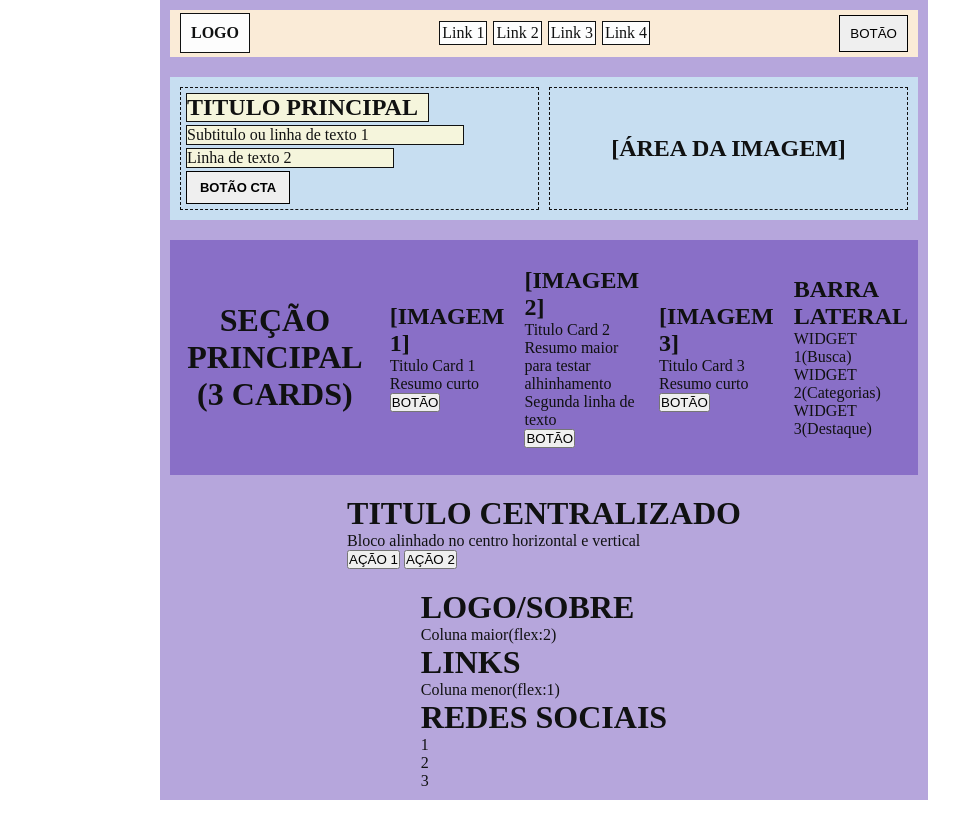
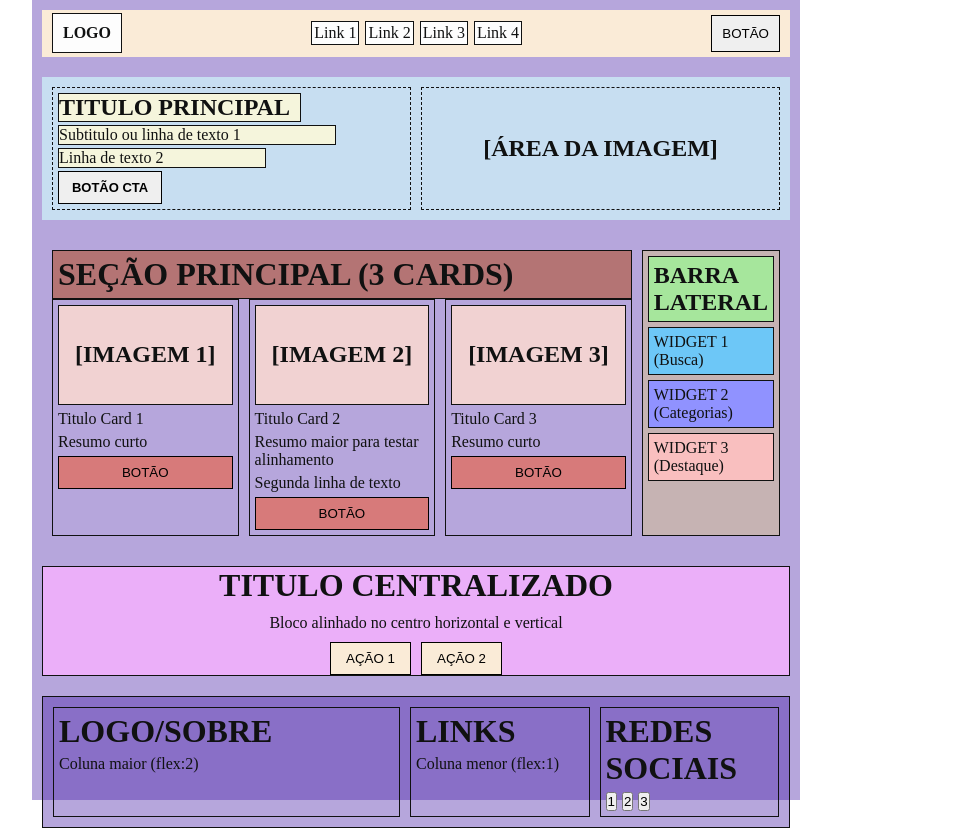
Before and after one commit to 0001205390-png/atividade-fixacao, a plain HTML site: page index.html in a window 1280 px wide. Shown: the whole page, without its empty margins (224-1183 px from the left). Before the commit the page ends 800 px from the top, so only its background shows below. Drawn offline with Linux system fonts and the light colour scheme.

Commit message:
terminei ate o footer

```diff
--- a/index.html
+++ b/index.html
@@ -40,10 +40,17 @@
             </div>
         </div>
 
+
         <div class="main">
+
+            <div class="conteudo-principal">
+
                 <div class="secao-principal">
                     <h1>SEÇÃO PRINCIPAL (3 CARDS)</h1>
                 </div>
+
+                <div class="cards-container">
+
                     <div class="article">
                         <div class="imagem">
                             <h2>[IMAGEM 1]</h2>
@@ -65,7 +72,7 @@
                             <p>Titulo Card 2</p>
                         </div>
                         <div class="resumo-curto">
-                    <p>Resumo maior para testar alhinhamento</p>
+                            <p>Resumo maior para testar alinhamento</p>
                         </div>
                         <div class="segunda-linha">
                             <p>Segunda linha de texto</p>
@@ -86,55 +93,61 @@
                         <div><button class="botao">BOTÃO</button></div>
                     </div>
 
+                </div>
+            </div>
+
             <aside class="aside">
                 <div class="barra-lateral">
                     <h2>BARRA LATERAL</h2>
                 </div>
                 <div class="busca">
-                    <p>WIDGET 1(Busca)</p>
+                    <p>WIDGET 1 (Busca)</p>
                 </div>
                 <div class="categorias">
-                    <p>WIDGET 2(Categorias)</p>
+                    <p>WIDGET 2 (Categorias)</p>
                 </div>
                 <div class="destaque">
-                    <p>WIDGET 3(Destaque)</p>
+                    <p>WIDGET 3 (Destaque)</p>
                 </div>
             </aside>
+
         </div>
 
         <div class="article-final">
             <div class="titulo-centralizado">
                 <h1>TITULO CENTRALIZADO</h1>
             </div>
+
             <div class="bloco-alinhamento">
                 <p>Bloco alinhado no centro horizontal e vertical</p>
             </div>
+
             <div class="cont-bnt">
                 <button class="btn-acao">AÇÃO 1</button>
                 <button class="btn-acao">AÇÃO 2</button>
             </div>
+
         </div>
 
         <footer>
             <div class="logo-sobre">
                 <h1>LOGO/SOBRE</h1>
+                <p>Coluna maior (flex:2)</p>
             </div>
-            <div class="coluna-maior">
-                <p>Coluna maior(flex:2)</p>
-            </div>
+
             <div class="links">
                 <h1>LINKS</h1>
+                <p>Coluna menor (flex:1)</p>
             </div>
-            <div class="coluna-menor">
-                <p>Coluna menor(flex:1)</p>
-            </div>
+
             <div class="socias">
                 <h1>REDES SOCIAIS</h1>
+
+                <div class="botoes-sociais">
+                    <button>1</button>
+                    <button>2</button>
+                    <button>3</button>
                 </div>
-            <div>
-                <p>1</p>
-                <p>2</p>
-                <p>3</p>
             </div>
         </footer>
     </div>
--- a/style.css
+++ b/style.css
@@ -1,74 +1,85 @@
-*{
+* {
     margin: 0;
     padding: 0;
     box-sizing: border-box;
 }
-html,body{
+
+html,
+body {
     height: 100%;
 }
-body{
+
+body {
     display: flex;
     justify-content: center;
 }
-.conteiner-principal{
+
+.conteiner-principal {
     display: flex;
-    align-items: center;
+    flex-direction: column;
+    align-items: stretch;
     color: rgb(16, 17, 17);
-    flex-direction:column;
     background-color: rgba(66, 24, 165, 0.384);
     gap: 20px;
-    height: 100%;
-    width: 60%;
-    margin-left: 20%;
+    min-height: 100vh;
+    width: 75%;
+    margin: 0;
     padding: 10px;
 }
-.header{
+.header {
     display: flex;
     background-color: antiquewhite;
     width: 100%;
     height: 6%;
     justify-content: space-between;
-    align-items:center ;
+    align-items: center;
     padding: 10px;
 }
-.logo-conteiner{
+
+.logo-conteiner {
     display: flex;
     justify-content: center;
     border: 1px solid;
     background-color: rgb(253, 253, 253);
     padding: 10px;
 }
-.logo{
+
+.logo {
     font-size: medium;
     text-align: center;
 }
-.conteiner-links{
+
+.conteiner-links {
     display: flex;
     align-items: center;
     justify-content: center;
-    gap:6px
+    gap: 6px
 }
-.link{
+
+.link {
     display: flex;
     border: 1px solid;
     background-color: rgb(253, 253, 253);
     padding: 2px;
 }
-.b1{
+
+.b1 {
     padding: 10px;
     text-align: center;
     border: 1px solid;
 
 }
-.hero-section{
+
+.hero-section {
     display: flex;
     padding: 10px;
-    gap:10px;
+    gap: 10px;
     width: 100%;
     background-color: rgb(199, 222, 241);
 
 }
-.conteiner-section{
+
+.conteiner-section {
     display: flex;
     width: 50%;
     height: 100%;
@@ -77,22 +88,26 @@ body{
     gap: 3px;
     padding: 5px;
 }
-.titulo-principal{
+
+.titulo-principal {
     border: 1px solid;
     width: 70%;
     background-color: beige;
 }
-.subtitulo{
+
+.subtitulo {
     border: 1px solid;
     width: 80%;
     background-color: beige;
 }
-.linha{
+
+.linha {
     border: 1px solid;
     width: 60%;
     background-color: beige;
 }
-.b2{
+
+.b2 {
     font-size: small;
     font-weight: bold;
     border: 1px solid;
@@ -101,7 +116,8 @@ body{
     text-align: center;
     padding: 8px;
 }
-.area-imagem{
+
+.area-imagem {
     display: flex;
     justify-content: center;
     align-items: center;
@@ -109,20 +125,171 @@ body{
     width: 50%;
     text-align: center;
 }
-.main{
+
+.main {
     display: flex;
-    align-items: center;
-    text-align: start;
+    align-items: stretch;
+    gap: 10px;
+    width: 100%;
+    padding: 10px;
+}
+
+.conteiner-principal {
+    display: flex;
+    flex-direction: column;
+    align-items: stretch;
     color: rgb(16, 17, 17);
     background-color: rgba(66, 24, 165, 0.384);
     gap: 20px;
-    height: 100%;
-    width: 100%;
+    min-height: 100vh;
+    width: 60%;
+    margin: 0;
     padding: 10px;
 }
-.secao-principal{
+
+.secao-principal {
+    display: flex;
+    background-color: rgb(180, 116, 116);
+    padding: 5px;
+    border: 1px solid;
+}
+
+.cards-container {
+    display: flex;
+    gap: 10px;
+}
+
+.article {
+    display: flex;
     flex-direction: column;
+    flex: 1;
+    gap: 5px;
+    padding: 5px;
+    border: 1px solid;
+}
+
+.imagem {
     display: flex;
     justify-content: center;
-    text-align: center;
+    align-items: center;
+    background-color: rgb(241, 210, 210);
+    height: 100px;
+    border: 1px solid;
 }
+
+.aside {
+    display: flex;
+    flex-direction: column;
+    flex: 1;
+    gap: 5px;
+    padding: 5px;
+    border: 1px solid;
+    background-color: rgb(198, 179, 179);
+}
+
+.barra-lateral {
+    padding: 5px;
+    border: 1px solid;
+    background-color: rgb(166, 230, 156);
+}
+
+.busca {
+    padding: 5px;
+    border: 1px solid;
+    background-color: rgb(109, 199, 247);
+}
+
+.categorias {
+    padding: 5px;
+    border: 1px solid;
+    background-color: rgb(144, 146, 255);
+}
+
+.destaque {
+    padding: 5px;
+    border: 1px solid;
+    background-color: rgb(249, 191, 191);
+}
+
+.botao {
+    width: 100%;
+    padding: 8px;
+    border: 1px solid;
+    background-color: rgb(215, 122, 122);
+}
+
+.article-final {
+    display: flex;
+    flex-direction: column;
+    justify-content: center;
+    align-items: center;
+    width: 100%;
+    height: 200px;
+    gap: 10px;
+    background-color: rgb(235, 175, 249);
+    border: 1px solid;
+}
+
+.titulo-centralizado {
+    display: flex;
+    justify-content: center;
+}
+
+.bloco-alinhamento {
+    display: flex;
+    justify-content: center;
+}
+
+.cont-bnt {
+    display: flex;
+    justify-content: center;
+    gap: 10px;
+}
+
+.btn-acao {
+    padding: 8px 15px;
+    border: 1px solid;
+    background-color: antiquewhite;
+}
+
+footer {
+    display: flex;
+    width: 100%;
+    gap: 10px;
+    padding: 10px;
+    border: 1px solid;
+    align-items: stretch;
+    background-color: rgba(66, 24, 165, 0.384);
+}
+
+.logo-sobre {
+    display: flex;
+    flex-direction: column;
+    flex: 2;
+    gap: 5px;
+    border: 1px solid;
+    padding: 5px;
+}
+
+.links {
+    display: flex;
+    flex-direction: column;
+    flex: 1;
+    gap: 5px;
+    border: 1px solid;
+    padding: 5px;
+}
+
+.socias {
+    display: flex;
+    flex-direction: column;
+    flex: 1;
+    gap: 5px;
+    border: 1px solid;
+    padding: 5px;
+}
+
+.botoes-sociais {
+    display: flex;
+    gap: 5px;
+}
```
Lines whose indentation alone changed are shown as unchanged.
